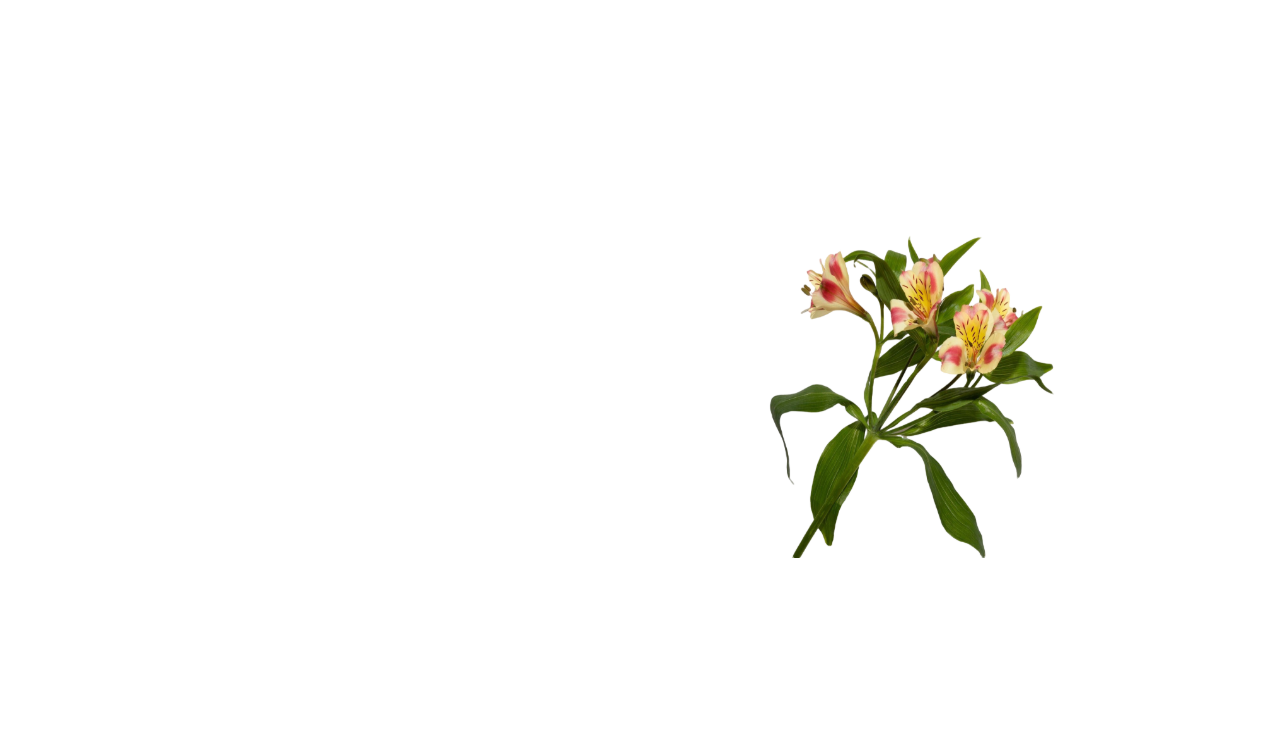
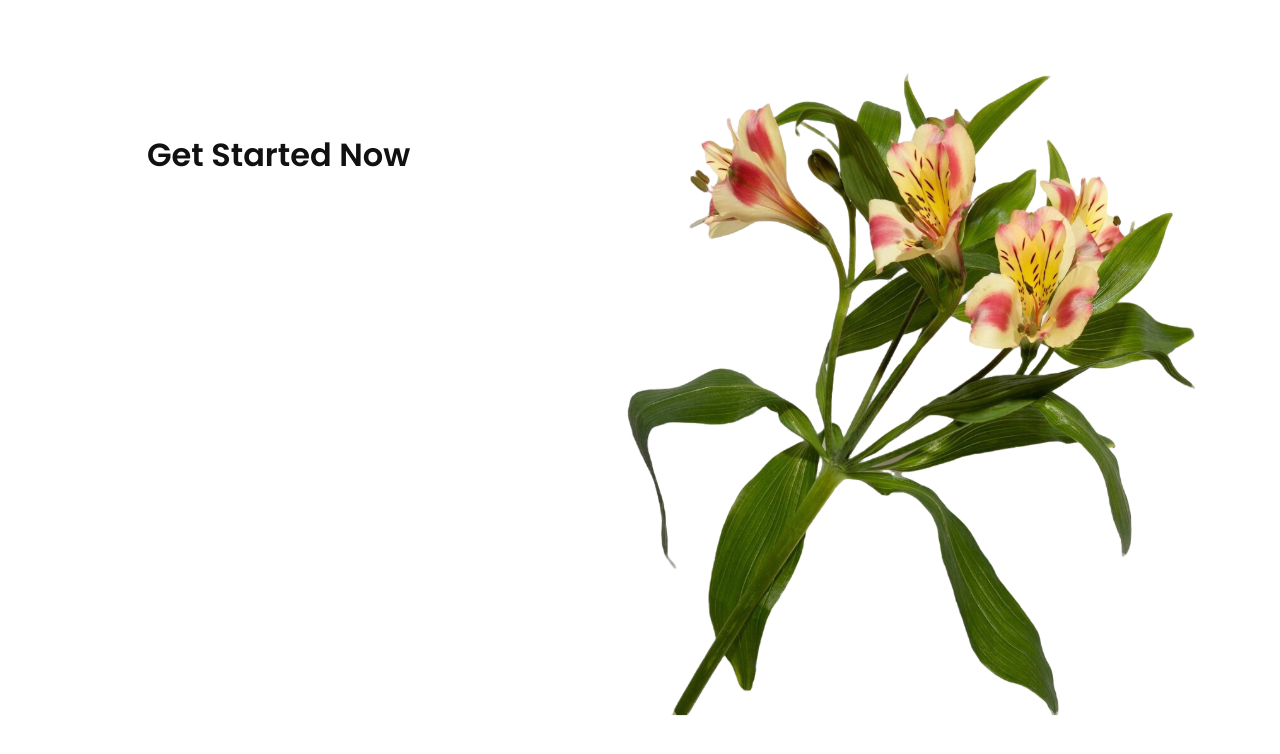
Before and after one commit to maki-sushi-distro/appdev1-final-practical-exam, a React (Vite) app: page / in a window 1280 px wide. Shown: the top 754 px of the page. Built offline with nearby package versions, Linux system fonts and the light colour scheme.

Commit message:
Add Sign Up page title

```diff
--- a/src/components/signup/Signup.jsx
+++ b/src/components/signup/Signup.jsx
@@ -4,7 +4,9 @@ import image from "../../assets/blossom-flower.svg";
 export default function Signup() {
   return (
     <main className={styles.signup}>
-      <section className={styles.left}></section>
+      <section className={styles.left}>
+        <h1 className={styles.title}>Get Started Now</h1>
+      </section>
       <section className={styles.right}>
         <img src={image} alt="Blossom Flower" />
       </section>
--- a/src/components/signup/Signup.module.css
+++ b/src/components/signup/Signup.module.css
@@ -9,6 +9,16 @@
 
 .left {
   min-width: 0;
+  padding: 17vh 8% 0 27%;
+}
+
+.title {
+  margin: 0;
+  color: var(--primary-font-color);
+  font-size: var(--primary-font-size);
+  font-weight: 600;
+  line-height: 1.2;
+  white-space: nowrap;
 }
 
 .right {
@@ -19,7 +29,8 @@
 }
 
 .right img {
-  width: 88%;
-  height: 92%;
+  width: 90%;
+  height: 94%;
+  max-width: 600px;
   object-fit: contain;
 }
```
Also changed, not shown: savandal-signup-title.png (added).
